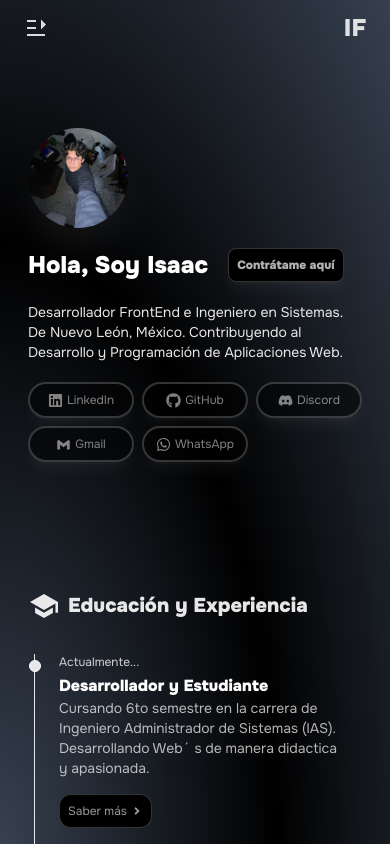
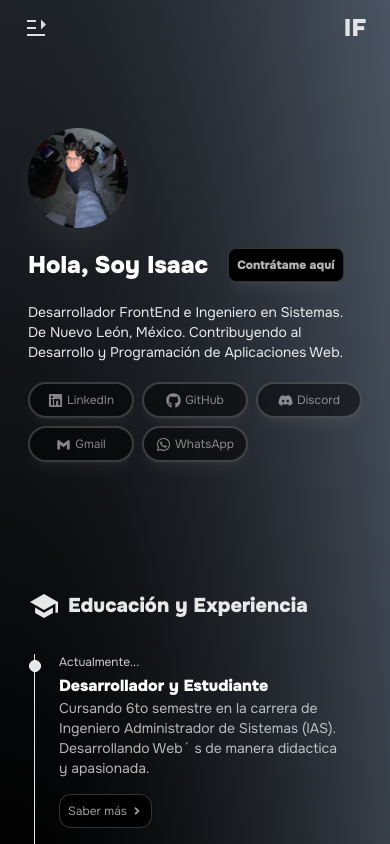
Before and after one commit to Hypeyiii/react_portfolio, a React (Vite) app: page / in a window 390 px wide. Shown: the top 844 px of the page. Built offline with nearby package versions, Linux system fonts and the light colour scheme.

Commit message:
fixed background bug in mobile

```diff
--- a/src/App.jsx
+++ b/src/App.jsx
@@ -77,15 +77,13 @@ function App() {
   }
   return (
     <>
-    <div className="fixed left-0 top-0 -z-10 h-full w-full">
-    {darkMode ?
-        <div className="absolute inset-0 bg-[radial-gradient(ellipse_at_bottom_left,_var(--tw-gradient-stops))]
-         from-gray-900 via-gray-50 to-gray-900"></div>
+
+        <div className={`absolute w-full h-auto
+        ${darkMode ? "bg-[radial-gradient(ellipse_at_bottom_left,_var(--tw-gradient-stops))] from-gray-900 via-gray-50 to-gray-900"
         :
-        <div className="absolute inset-0 bg-[radial-gradient(ellipse_at_bottom_left,_var(--tw-gradient-stops))]
-        from-gray-700 via-black to-gray-700"></div>
-      }
-    </div>
+        "bg-[radial-gradient(ellipse_at_bottom_left,_var(--tw-gradient-stops))] from-gray-600 via-black to-gray-600"
+        }`}
+        >
     <div className={`z-50 fixed top-0 md:right-0 md:left-0 mx-auto
                    ${isMobile ? 'mt-0': 'mt-1'}`}>
         {isMobile ?
@@ -335,6 +333,7 @@ function App() {
         <img src={avatar} alt ="Imagen" className={`rounded-full size-40 md:size-48 float-right`}/>
     </AboutMeModal>
   )}
+  </div>
     </>
   )
 }
```
